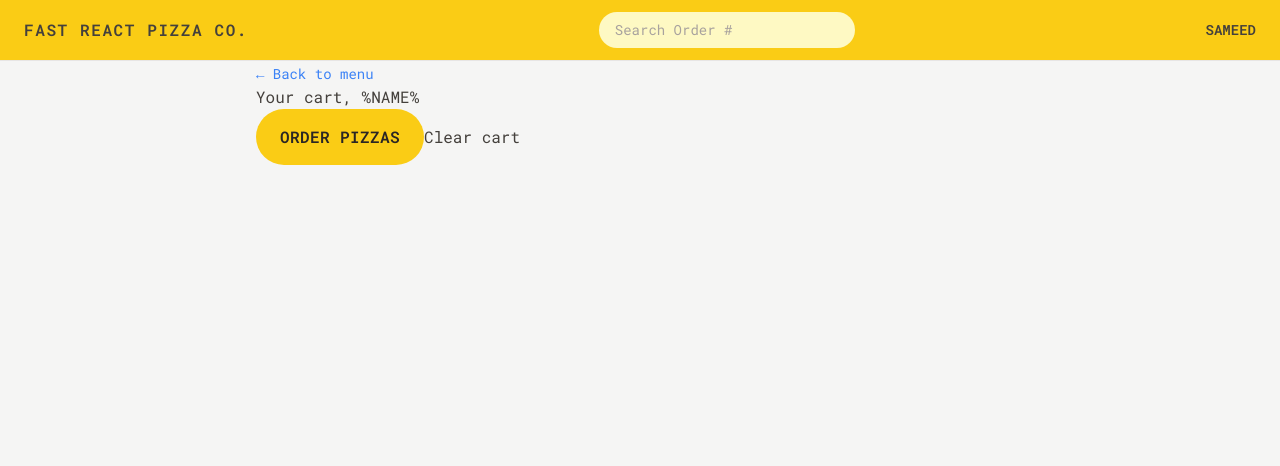
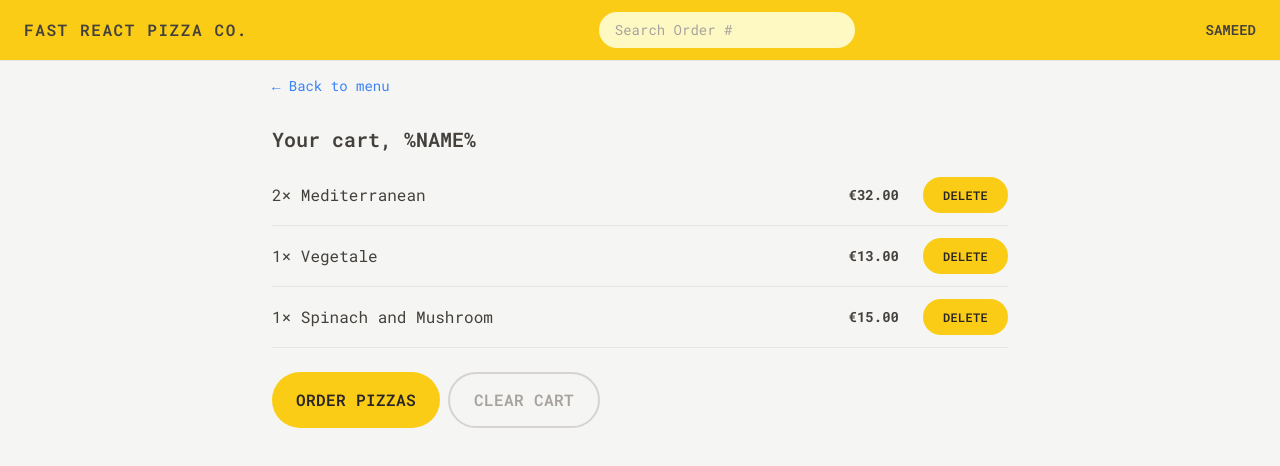
Before and after one commit to sameed02/fast-react-pizza, a React (Vite) app: page /cart in a window 1280 px wide. Shown: the top 466 px of the page. Built offline with nearby package versions, Linux system fonts and the light colour scheme.

Commit message:
styled cart page

```diff
--- a/src/features/cart/Cart.jsx
+++ b/src/features/cart/Cart.jsx
@@ -1,5 +1,6 @@
 import LinkButton from '../../ui/LinkButton.jsx';
 import Button from '../../ui/Button.jsx';
+import CartItem from './CartItem.jsx';
 
 const fakeCart = [
   {
@@ -29,7 +30,7 @@
   const cart = fakeCart;
 
   return (
-    <div>
+    <div className="px-4 py-3">
       <LinkButton
         to="/menu"
         className=" text-sm text-blue-500 hover:text-blue-500 hover:underline"
@@ -37,14 +38,18 @@
         &larr; Back to menu
       </LinkButton>
 
-      <h2>Your cart, %NAME%</h2>
-
-      <div>
+      <h2 className="mt-7 text-xl font-semibold">Your cart, %NAME%</h2>
+      <ul className="mt-3 divide-y divide-stone-200 border-b">
+        {cart.map((item) => (
+          <CartItem item={item} key={item.key} />
+        ))}
+      </ul>
+      <div className="mt-6  space-x-2">
         <Button to="/order/new" type="primary">
           Order pizzas
         </Button>
 
-        <button>Clear cart</button>
+        <Button type="secondary">Clear Cart</Button>
       </div>
     </div>
   );
--- a/src/features/cart/CartItem.jsx
+++ b/src/features/cart/CartItem.jsx
@@ -1,15 +1,17 @@
-import formatCurrency from "../utils/helpers.js";
+import Button from '../../ui/Button.jsx';
+import { formatCurrency } from '../../utils/helpers.js';
 
 function CartItem({ item }) {
   const { pizzaId, name, quantity, totalPrice } = item;
 
   return (
-    <li>
-      <p>
+    <li className="py-3  sm:flex sm:items-center sm:justify-between">
+      <p className="mb-1 sm:mb-0">
         {quantity}&times; {name}
       </p>
-      <div>
-        <p>{formatCurrency(totalPrice)}</p>
+      <div className="flex items-center justify-between  sm:gap-6">
+        <p className="text-sm font-bold">{formatCurrency(totalPrice)}</p>
+        <Button type="small">Delete</Button>
       </div>
     </li>
   );
--- a/src/ui/Button.jsx
+++ b/src/ui/Button.jsx
@@ -6,6 +6,7 @@
   const styles = {
     primary: `${base} px-4 py-3 md:px-6 md:py-4`,
     small: `${base} px-4 py-2 md:px-5 md:py-2.5 text-xs`,
+    secondary: `inline-block rounded-full font-semibold uppercase tracking-wide text-stone-400 transition-all hover:bg-stone-300 hover:text-stone-800 focus:bg-stone-300 focus:text-stone-800  focus:outline-none focus:ring focus:ring-stone-200 focus:ring-offset-2 disabled:cursor-not-allowed border-2 border-stone-300 px-4 py-2.5 md:px-6 md:py-3.5 `,
   };
   if (to)
     return (
```
